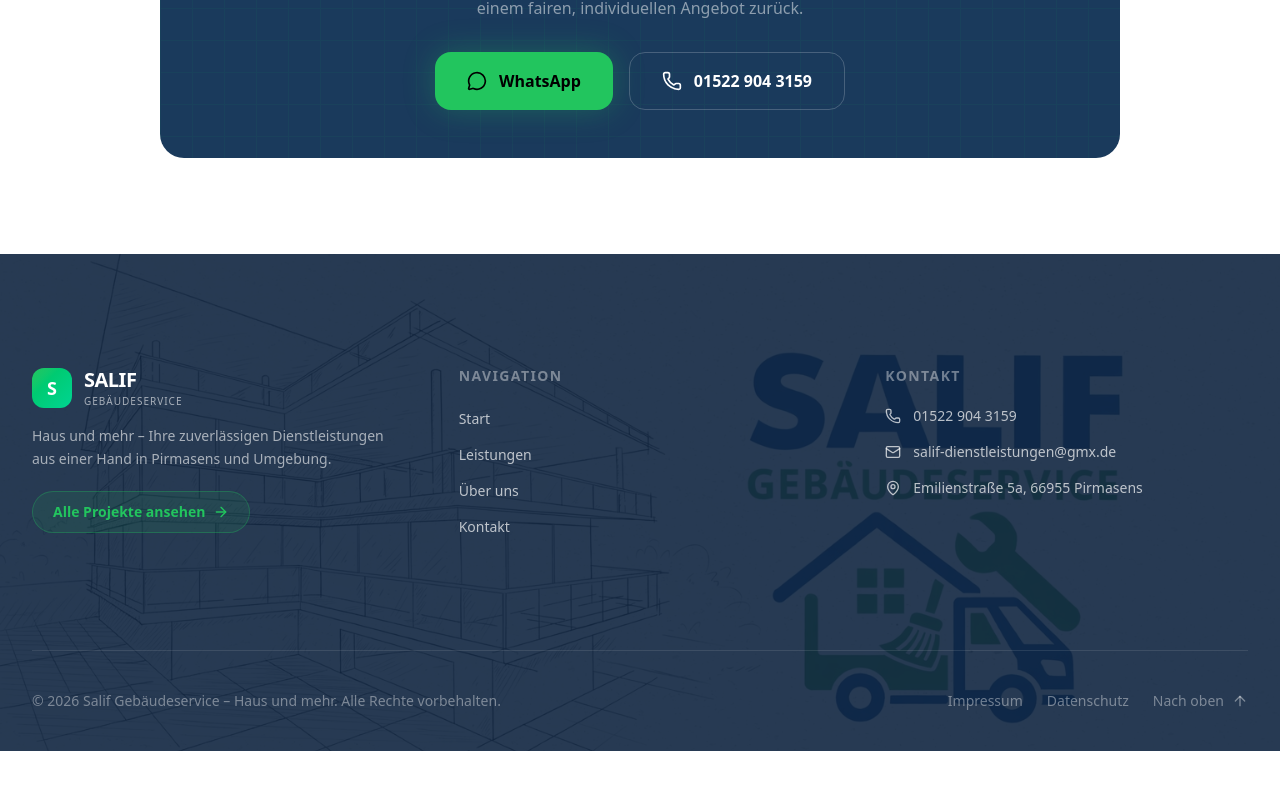
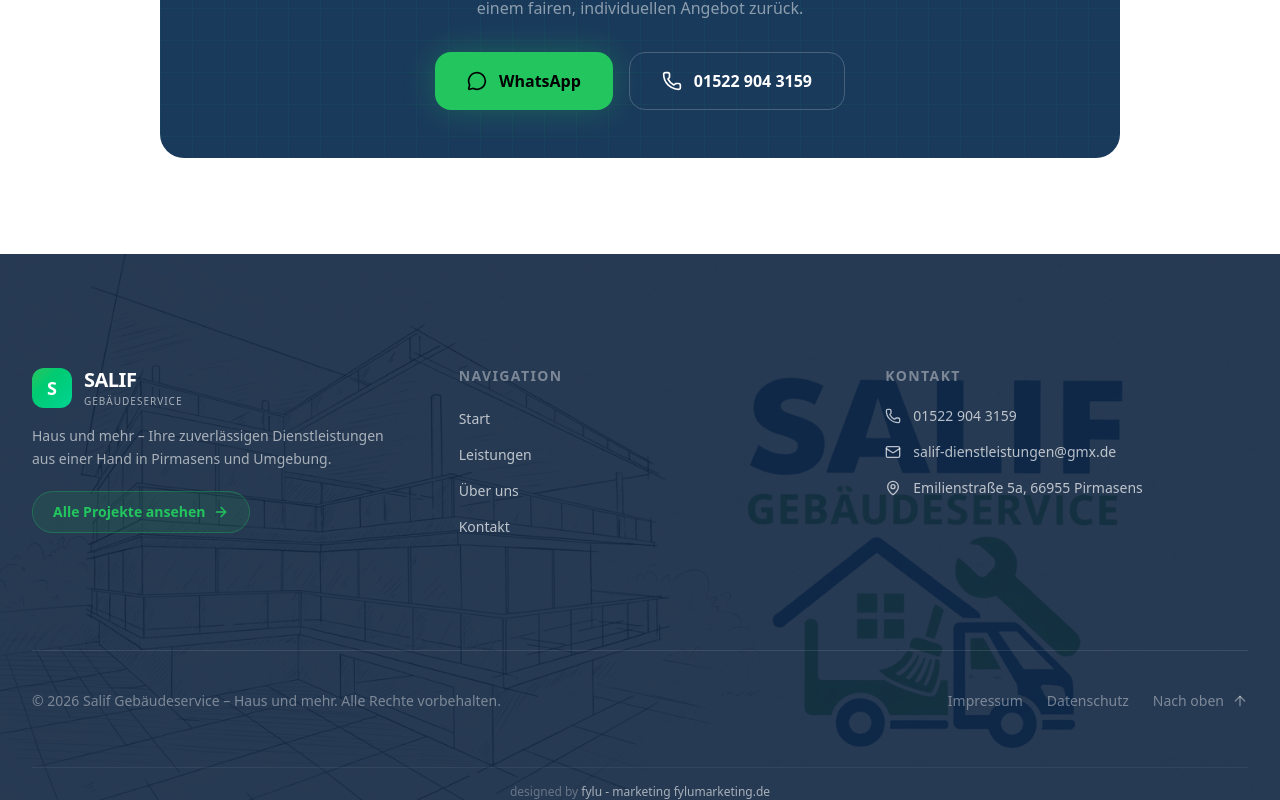
Before and after one commit to fynnoman/salis, a Next.js app: page /preise in a window 1280 px wide. Shown: the part 2198-2998 px from the top of the page. Before the commit the page ends 2949 px from the top, so only its background shows below. Built offline with nearby package versions, Linux system fonts and the light colour scheme.

Commit message:
feat: fylu marketing credit im Footer

```diff
--- a/src/components/Footer.tsx
+++ b/src/components/Footer.tsx
@@ -138,6 +138,21 @@ export default function Footer() {
             </motion.a>
           </div>
         </div>
+
+        {/* Designer credit (kleiner Schriftzug unten) */}
+        <div className="mt-4 pt-4 border-t border-white/6">
+          <p className="text-white/30 text-xs text-center">
+            designed by{" "}
+            <a
+              href="https://fylumarketing.de"
+              target="_blank"
+              rel="noopener noreferrer"
+              className="text-white/60 hover:text-accent"
+            >
+              fylu - marketing fylumarketing.de
+            </a>
+          </p>
+        </div>
       </div>
     </footer>
   );
```
